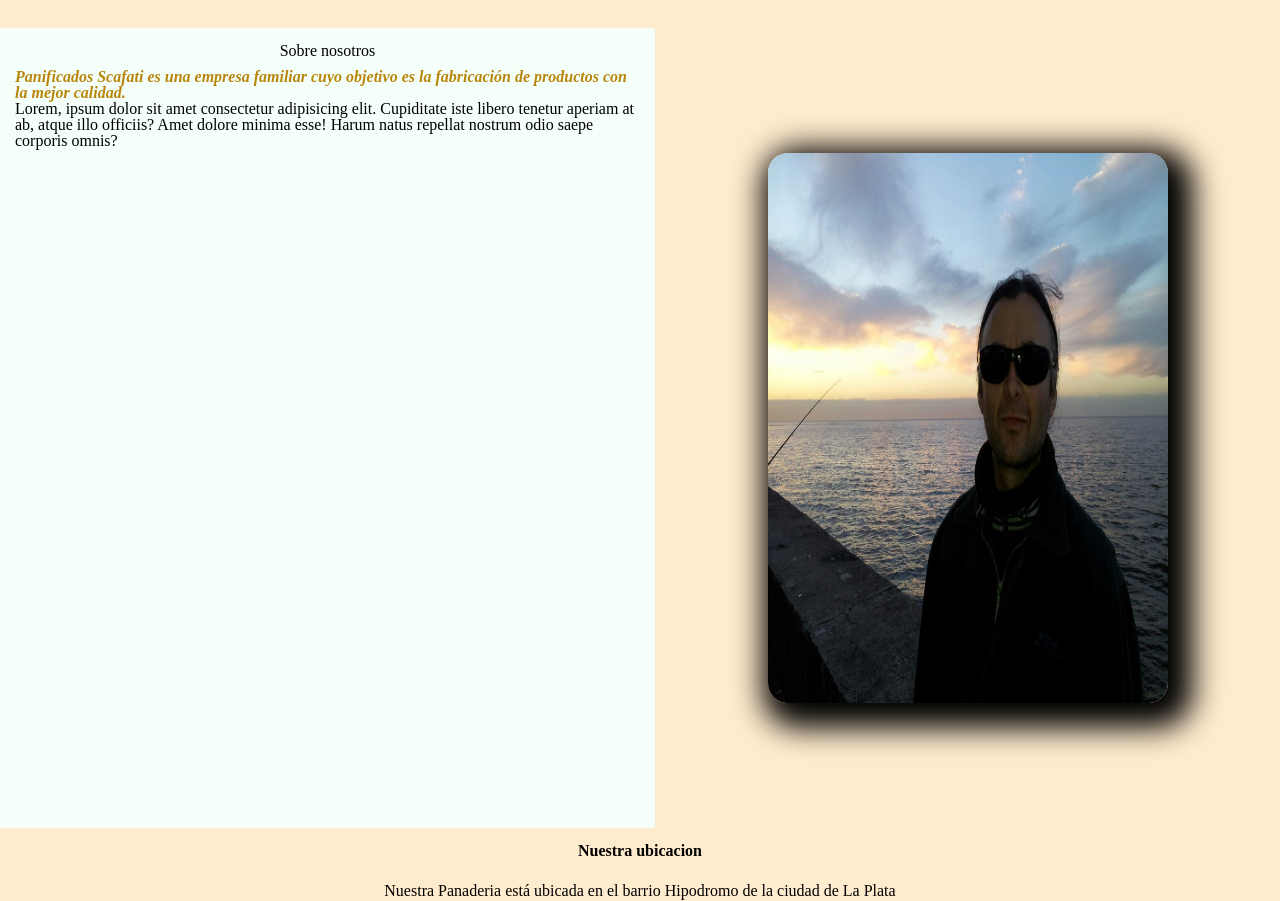
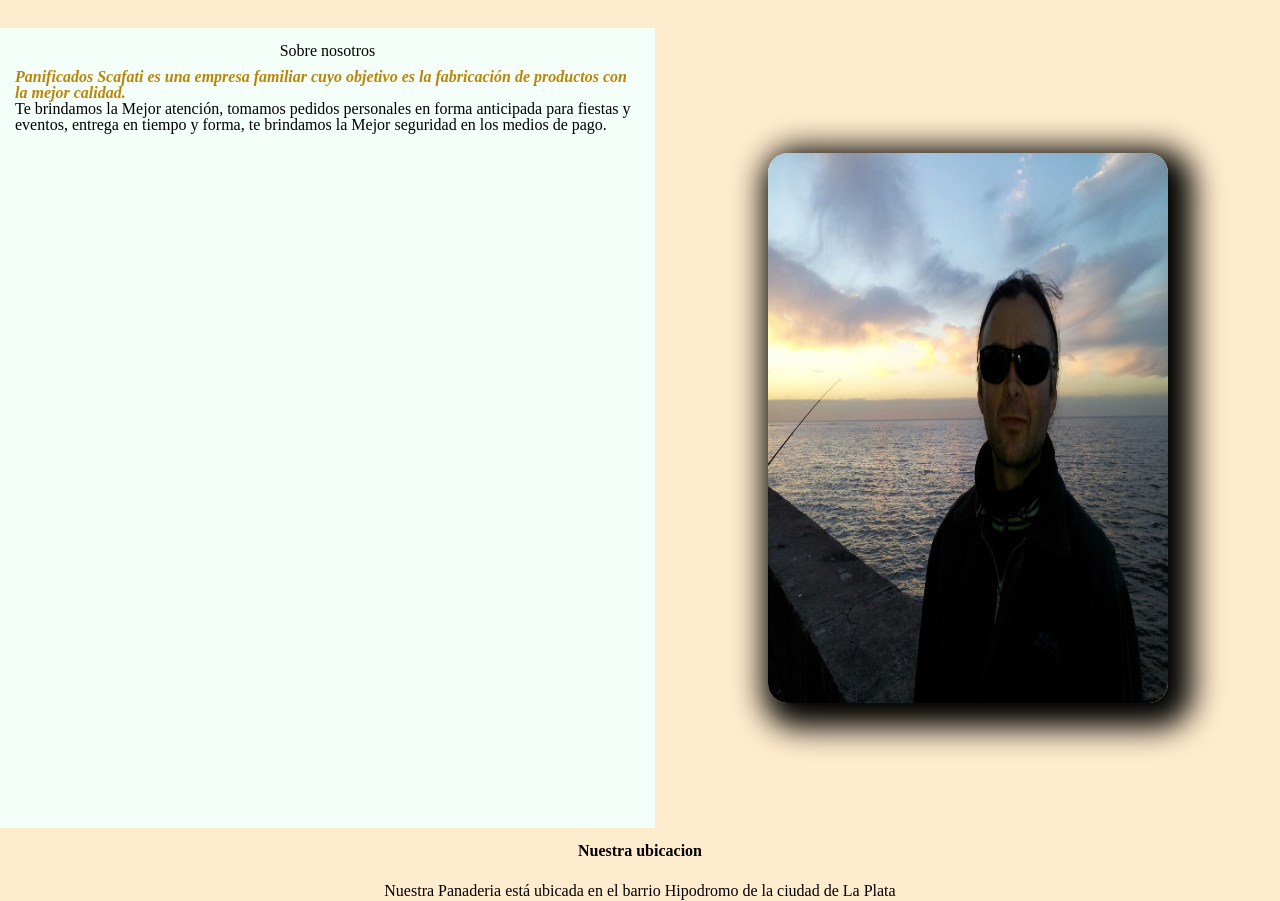
Before and after one commit to FacNan2022/Panificados-Scafati, a plain HTML site: page index.html in a window 1280 px wide. Shown: the part 805-1706 px from the top of the page. Drawn offline with Linux system fonts and the light colour scheme.

Commit message:
modificación del parrafo en el inicio

```diff
--- a/index.html
+++ b/index.html
@@ -42,7 +42,7 @@
 
                 <p><strong>Panificados Scafati es una empresa familiar cuyo objetivo es la fabricación de productos con la mejor calidad.</strong></p>
 
-                <p>Lorem, ipsum dolor sit amet consectetur adipisicing elit. Cupiditate iste libero tenetur aperiam at ab, atque illo officiis? Amet dolore minima esse! Harum natus repellat nostrum odio saepe corporis omnis?</p></article>
+                <p>Te brindamos la Mejor atención, tomamos pedidos personales en forma anticipada para fiestas y eventos, entrega en tiempo y forma, te brindamos la Mejor seguridad en los medios de pago.</p></article>
 
             <article class="sobreNosotros__imagen"><img src="./imagen/foto-perfil.jpg" alt=""></article>
 
```
